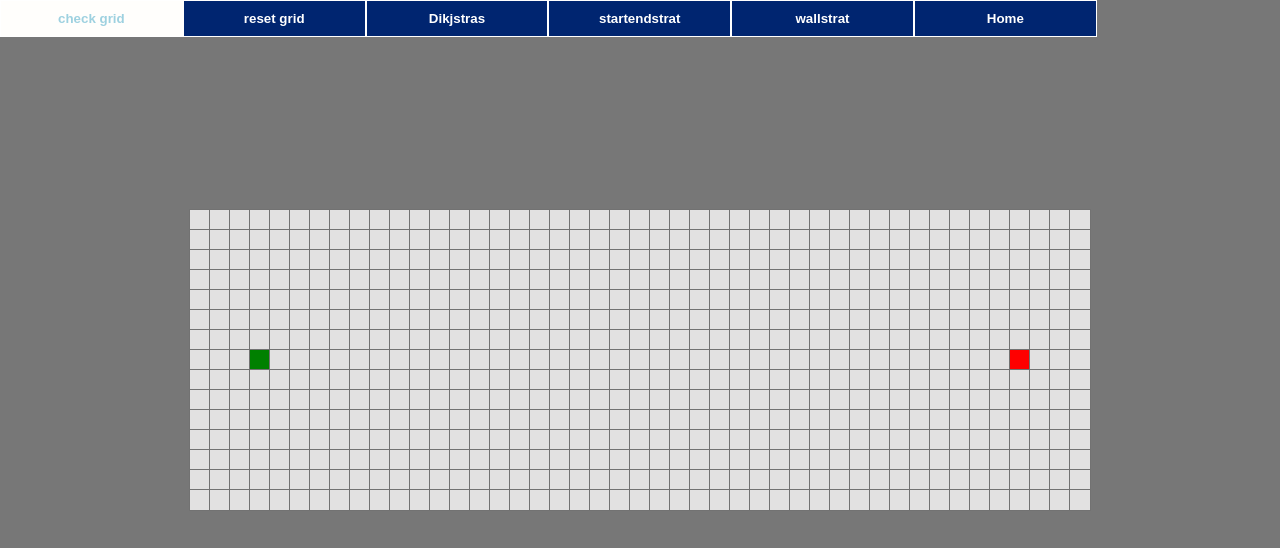
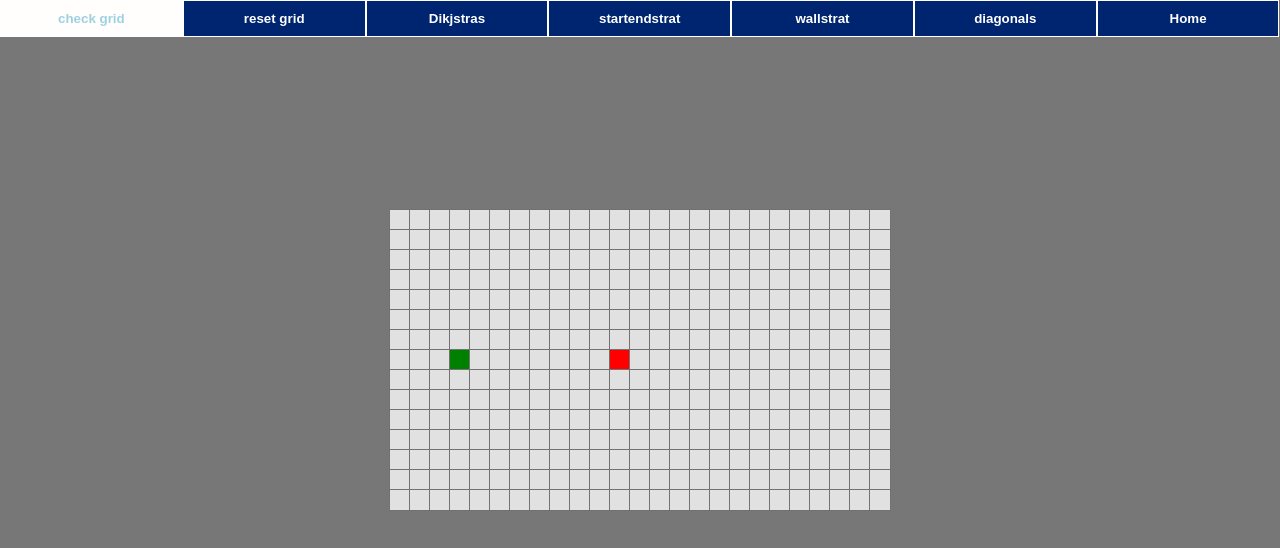
Before and after one commit to PatgioK/pathfindingvisualizer, a React (Create React App) app: page / in a window 1280 px wide. Shown: the top 548 px of the page. Built offline with nearby package versions, Linux system fonts and the light colour scheme.

Commit message:
ver 1.0 dijkstra, animation, start/end node movement

```diff
--- a/src/pathfindingvisualizer/MouseStrat.js
+++ b/src/pathfindingvisualizer/MouseStrat.js
@@ -1,41 +1,72 @@
-// import PathfindingVisualizer from "./PathfindingVisualizer";
+import PathfindingVisualizer from "./PathfindingVisualizer";
+// import { START_NODE_ROW, START_NODE_COL } from "./PathfindingVisualizer";
 import getNewGridWithWallToggled from "./PathfindingVisualizer";
 
+let mouseRow = 1;
+let mouseCol = 1;
+let originalNodeCol = null;
+let originalNodeRow = null;
+let mouseStartNode = false;
+let mouseEndNode = false;
 
 export class StartEndStrat {
     handleMouseDown(row, col) {
-        // this.setState({ mouseLeftDown: true });
-        // console.log(this.comp.state);
-        // window.PathfindingVisualizer.setState({mouseLeftDown : true});
-        // console.log(window.PathfindingVisualizer.helperDikjstra());
-        // window.PathfindingVisualizer.setState({mouseLeftDown: true});
-        // console.log(window.PathfindingVisualizer);
-        // window.PathfindingVisualizer.resetGrid();
+        window.PathfindingVisualizer.setState({ mouseLeftDown: true });
+        // console.log(originalNode);
+        if (window.PathfindingVisualizer.state.grid[row][col].startnode) {
+            originalNodeCol = col;
+            originalNodeRow = row;
+            mouseStartNode = true;
+            // console.log(mouseStartNode);
+        }
+
+        console.log(`mouse: ${mouseStartNode} , state:  ${window.PathfindingVisualizer.state.mouseLeftDown}`);
     }
 
     handleMouseEnter(row, col) {
-        console.log('start end strat');
-        // console.log(window.PathfindingVisualizer);
+
+        // console.log(`startend strat row:${row} col:${col}`);
+        mouseRow = row;
+        mouseCol = col;
+        // console.log(`mouse: ${mouseStartNode} , state:  ${window.PathfindingVisualizer.state.mouseLeftDown}`);
     }
 
     handleMouseUp(row, col) {
-        // window.PathfindingVisualizer.setState({ mouseLeftDown: false });
-        // console.log(window.PathfindingVisualizer.state.mouseLeftDown);
+
+
+
+        if (mouseStartNode) {
+            const gred = window.PathfindingVisualizer.state.grid.slice();
+            // console.log(window.PathfindingVisualizer.state.grid[originalNodeRow][originalNodeCol]);
+            // window.PathfindingVisualizer.state.grid[originalNodeRow][originalNodeCol].startnode = false;
+            // window.PathfindingVisualizer.state.grid[row][col].startnode = true;
+            gred[originalNodeRow][originalNodeCol].startnode = false;
+            gred[row][col].startnode = true;
+
+            mouseStartNode = false;
+            // window.PathfindingVisualizer.state.START_NODE_COL = col;
+            // window.PathfindingVisualizer.state.START_NODE_ROW = row;
+            window.PathfindingVisualizer.setState({ grid: gred, mouseLeftDown: false, START_NODE_COL: col, START_NODE_ROW: row });
+        }
+        // mouseEndNode = false;
+        console.log(window.PathfindingVisualizer.START_NODE_COL, window.PathfindingVisualizer.START_NODE_ROW);
+        console.log(`mouse: ${mouseStartNode} , state:  ${window.PathfindingVisualizer.state.mouseLeftDown}`);
+        // console.log(mouseStartNode);
     }
 }
 
 export class WallStrat {
     handleMouseDown(row, col) {
         const newGrid = window.PathfindingVisualizer.getNewGridWithWallToggled(window.PathfindingVisualizer.state.grid, row, col);
-        window.PathfindingVisualizer.setState({grid: newGrid, mouseLeftDown: true});
+        window.PathfindingVisualizer.setState({ grid: newGrid, mouseLeftDown: true });
     }
 
     handleMouseEnter(row, col) {
-        console.log('wallstrat');
+        // console.log('wallstrat');
         // console.log(window.PathfindingVisualizer.state.mouseLeftDown);
         if (!window.PathfindingVisualizer.state.mouseLeftDown) return;
         const newGrid = window.PathfindingVisualizer.getNewGridWithWallToggled(window.PathfindingVisualizer.state.grid, row, col);
-        window.PathfindingVisualizer.setState({grid: newGrid});
+        window.PathfindingVisualizer.setState({ grid: newGrid });
 
         // console.log(window.PathfindingVisualizer.state.mouseLeftDown);
     }
--- a/src/pathfindingvisualizer/PathfindingVisualizer.js
+++ b/src/pathfindingvisualizer/PathfindingVisualizer.js
@@ -3,15 +3,7 @@ import Node from "./Node";
 import "./PathfindingVisualizer.css";
 import { Dikjstras } from "./Algorithms/Dikjstras";
 import { setTimeout } from 'timers';
-import {  StartEndStrat, WallStrat } from "./MouseStrat";
-
-const GRID_ROW_LENGTH = 45;
-const GRID_COL_LENGTH = 15;
-
-const START_NODE_ROW = 7;
-const START_NODE_COL = 3;
-const END_NODE_ROW = 7;
-const END_NODE_COL = 41;
+import { StartEndStrat, WallStrat } from "./MouseStrat";
 
 const ANIMATION_SPEED = 100;
 
@@ -27,8 +19,15 @@ export default class PathfindingVisualizer extends React.Component {
         this.state = {
             grid: [],
             mouseLeftDown: false,
-            // mouseStrat: null,
+            GRID_ROW_LENGTH: 25,
+            GRID_COL_LENGTH: 15,
+
+            START_NODE_ROW: 7,
+            START_NODE_COL: 3,
+            END_NODE_ROW: 7,
+            END_NODE_COL: 11,
         };
+        const diagonalPathing = false;
         const mouseStrat2 = null;
     }
     changeStuff(paramsIfAny) {
@@ -37,37 +36,35 @@ export default class PathfindingVisualizer extends React.Component {
 
     componentDidMount() {
         this.resetGrid();
-        // this.mouseStrat = new StartEndStrat();
-        this.mouseStrat2 = new WallStrat();
+        this.mouseStrat2 = new StartEndStrat();
         // console.log(this.mouseStrat2);
     }
 
     resetGrid() {
         const grid = [];
-        for (let i = 0; i < GRID_COL_LENGTH; i++) {
+        for (let i = 0; i < this.state.GRID_COL_LENGTH; i++) {
             let currentRow = [];
-            for (let j = 0; j < GRID_ROW_LENGTH; j++) {
-                const newNode = createNode(i, j)
-                // currentRow.push(createNode(i, j));
+            for (let j = 0; j < this.state.GRID_ROW_LENGTH; j++) {
+                const newNode = this.createNode(i, j)
                 currentRow.push(newNode);
-                // console.log(newNode);
             }
             grid.push(currentRow);
         }
         this.setState({ grid });
-        // this.mapGrid();
     }
 
-
-    getEndNodeDom() {
-        const endnode = document.getElementsByClassName(`endnode`);
-        return endnode;
-    }
-
-    getStartNodeDom() {
-        const startnode = document.getElementsByClassName(`startnode`);
-        // console.log(startnode);
-        return startnode;
+    resetGridAndCss() {
+        // this.resetGrid();
+        for (let i = 0; i < this.state.GRID_COL_LENGTH; i++) {
+            for (let j = 0; j < this.state.GRID_ROW_LENGTH; j++) {
+                // console.log(`node-${i}-${j}`);
+                let node = document.getElementById(`node-${i}-${j}`);
+                // node.className = "Node";
+                node.classList.remove("node-visited");
+                node.classList.remove("node-path");
+            }
+        }
+        this.resetGrid();
     }
 
     mapGrid() {
@@ -99,72 +96,46 @@ export default class PathfindingVisualizer extends React.Component {
         })
     }
 
-
     // Follows previousNode property from endNode to startNode.
     // Must be called AFTER pathfinding algo
     shortestPathFromEnd(startNode, endNode) {
-        // console.log('shortestPathFromEnd');
-        // console.log(endNode);
-        // console.log(startNode);
         const path = [];
         let currentNode = endNode
         while (currentNode != null) {
-            // let i = 0;
-            // while (i < 50) {
             console.log("shortestPathFromEnd");
             console.log(currentNode);
             path.unshift(currentNode);
             currentNode = currentNode.previousNode;
-            // i++;
         }
         return path;
     }
 
-
     helperDikjstras = async () => {
         const { grid } = this.state;
-        const startnode = grid[START_NODE_ROW][START_NODE_COL];
-        const endnode = grid[END_NODE_ROW][END_NODE_COL];
+        const startnode = grid[this.state.START_NODE_ROW][this.state.START_NODE_COL];
+        const endnode = grid[this.state.END_NODE_ROW][this.state.END_NODE_COL];
         const visitedNodes = Dikjstras(grid, startnode, endnode);
         console.log(visitedNodes);
         const path = this.shortestPathFromEnd(startnode, endnode);
 
         await this.colorVisited(visitedNodes);
         await this.colorPath(path);
-        // const a = this.colorVisited(visitedNodes);
-        // Promise.all([a]).then(() => this.colorPath(path));
-        // const b = await this.colorPath(path);
-        // await this.colorVisited(visitedNodes);
-        // await this.colorPath(path);
-        // this.colorVisited(visitedNodes).then(() => {this.colorPath(path)});
-        // this.colorVisited(visitedNodes).then(() => this.colorPath(path));
     }
 
     colorVisited = async (visitedNodes) => {
         for (let i = 0; i < visitedNodes.length; i++) {
-            console.log("colorVisited")
-
             const node = visitedNodes[i];
-
             var element = document.getElementById(`node-${node.row}-${node.col}`);
             if (!element.classList.contains("startnode") && !element.classList.contains("endnode")) {
                 element.classList.add("node-visited");
             }
             await sleep(ANIMATION_SPEED * 0.1);
-            // setTimeout(() => {
-            //     const node = visitedNodes[i];
-            //     var element = document.getElementById(`node-${node.row}-${node.col}`);
-            //     if (!element.classList.contains("startnode") && !element.classList.contains("endnode")) {
-            //         element.classList.add("node-visited");
-            //     }
-            // }, 10 * i);
         }
         return;
     }
 
     colorPath = async (path) => {
         for (let i = 0; i < path.length; i++) {
-            console.log("colorPath")
             const node = path[i];
             var element = document.getElementById(`node-${node.row}-${node.col}`);
             if (!element.classList.contains("startnode") && !element.classList.contains("endnode")) {
@@ -175,26 +146,33 @@ export default class PathfindingVisualizer extends React.Component {
         return;
     }
 
-    setWallStrat() {
-        // let strat = new WallStrat();
-        // this.setState({mouseStrat: {strat}});
-        this.mouseStrat2 = new WallStrat();
-    }
-
-    getNewGridWithWallToggled  (grid, row, col) {
+    getNewGridWithWallToggled(grid, row, col) {
         const newGrid = grid.slice();
         const node = newGrid[row][col];
         const newNode = {
-          ...node,
-          isWall: !node.isWall,
+            ...node,
+            isWall: !node.isWall,
         };
         newGrid[row][col] = newNode;
         return newGrid;
-      };
+    };
 
-  refreshPage() {
-    window.location.reload(false);
-  }
+    createNode(row, col) {
+        return {
+            isVisited: false,
+            row: row,
+            col: col,
+            startnode: row === this.state.START_NODE_ROW && col === this.state.START_NODE_COL,
+            endnode: row === this.state.END_NODE_ROW && col === this.state.END_NODE_COL,
+            distance: Infinity,
+            isWall: false,
+            previousNode: null
+        }
+    }
+
+    toggleDiagonal() {
+        this.diagonalPathing = !this.diagonalPathing;
+    }
 
     render() {
         const { grid } = this.state;
@@ -202,59 +180,18 @@ export default class PathfindingVisualizer extends React.Component {
             <React.Fragment>
                 <div className="button-bar">
                     <button onClick={() => console.log(this.state.grid)}> check grid</button>
-                    <button onClick={() => this.refreshPage()}>reset grid</button>
+                    <button onClick={() => this.resetGridAndCss()}>reset grid</button>
                     <button onClick={() => this.helperDikjstras()}>Dikjstras</button>
                     <button onClick={() => this.mouseStrat2 = new StartEndStrat(this)}>startendstrat</button>
                     <button onClick={() => this.mouseStrat2 = new WallStrat(this)}>wallstrat</button>
+                    <button onClick={() => this.toggleDiagonal()}>diagonals</button>
                     <a href="http://patgiok.azurewebsites.net/"><button>Home</button></a>
-                    {/* <MouseStrat changeHandler={this.changeStuff.bind(this)} /> */}
                 </div>
                 <div className="grid-container">
-                    {/* {grid.map((row, rowId) => {
-                        return (
-                            <div key={rowId}>
-                                {row.map((node, nodeId) => {
-                                    let { startnode, endnode, distance, isVisited, isWall, previousNode } = node;
-                                    return <Node
-                                        key={nodeId}
-                                        row={rowId}
-                                        col={nodeId}
-                                        startnode={startnode}
-                                        endnode={endnode}
-                                        // distance={distance}
-                                        // isVisited={isVisited}
-                                        isWall={isWall}
-                                        // previousNode={previousNode}
-                                        onMouseDown={(row, col) => this.handleMouseDown(row, col)}
-                                        onMouseEnter={(row, col) => this.handleMouseEnter(row, col)}
-                                        onMouseUp={(row, col) => this.handleMouseUp(row, col)}
-
-                                    ></Node>
-                                })}
-                            </div>
-                        )
-                    })} */}
                     {this.mapGrid()}
-                </div>
-                <div>
                 </div>
             </React.Fragment>
         );
-    }
-}
-
-
-
-function createNode(row, col) {
-    return {
-        isVisited: false,
-        row: row,
-        col: col,
-        startnode: row === START_NODE_ROW && col === START_NODE_COL,
-        endnode: row === END_NODE_ROW && col === END_NODE_COL,
-        distance: Infinity,
-        isWall: false,
-        previousNode: null
     }
 }
 
@@ -267,11 +204,14 @@ export function getUnvisitedNeighbors(grid, node) {
     if (col < grid[0].length - 1) neighbors.push(grid[row][col + 1]);
     if (row > 0) neighbors.push(grid[row - 1][col]);
     if (col > 0) neighbors.push(grid[row][col - 1]);
-    // console.log("before");
-    // console.log(neighbors);
-    neighbors = neighbors.filter(neighbor => !neighbor.isVisited);     //returning same array
-    // console.log("after")
-    // console.log(neighbors);
+    if (window.PathfindingVisualizer.state.diagonalPathing) {
+        // console.log('diags');
+        if (row < grid.length - 1 && col < grid[0].length - 1) neighbors.push(grid[row + 1][col + 1]);
+        if (row < grid.length - 1 && col > 0) neighbors.push(grid[row + 1][col - 1]);
+        if (row > 0 && col > 0) neighbors.push(grid[row - 1][col - 1]);
+        if (row > 0 && col < grid[0].lenght - 1) neighbors.push(grid[row - 1][col + 1]);
+    }
+    neighbors = neighbors.filter(neighbor => !neighbor.isVisited);
     return neighbors;
 }
 
@@ -280,23 +220,23 @@ export function getUnvisitedNeighbors2(grid, node) {
     const dist = (node, row, col, ) => { return Math.abs(Math.sqrt(Math.pow(node.row - row, 2) + Math.pow(node.col - col, 2))) }
     let neighbors = grid.filter(
         function (e) {
-            return e.isVisited && dist(e, row, col) == 1
+            console.log(`e.isVisited: ${e.isVisited}`);
+            let nodeDist = e.isVisited && dist(e, row, col) == 1
+            console.log(`node dist: ${nodeDist}`);
+            return nodeDist;
         }, node)
+    console.log(neighbors);
     return neighbors;
-
 }
 
 //return array of all nodes in 1d array
 export function getAllNodes(grid) {
     const nodes = [];
-    // console.log('start get all nodes');
-    // console.log(grid);
     for (const row of grid) {
         for (const node of row) {
             nodes.push(node);
         }
     }
-    // console.log(nodes);
     return nodes;
 }
 
```
Also changed, not shown: src/pathfindingvisualizer/Algorithms/Dikjstras.js (+6 -17 lines), src/pathfindingvisualizer/Node.js (+0 -16 lines).
